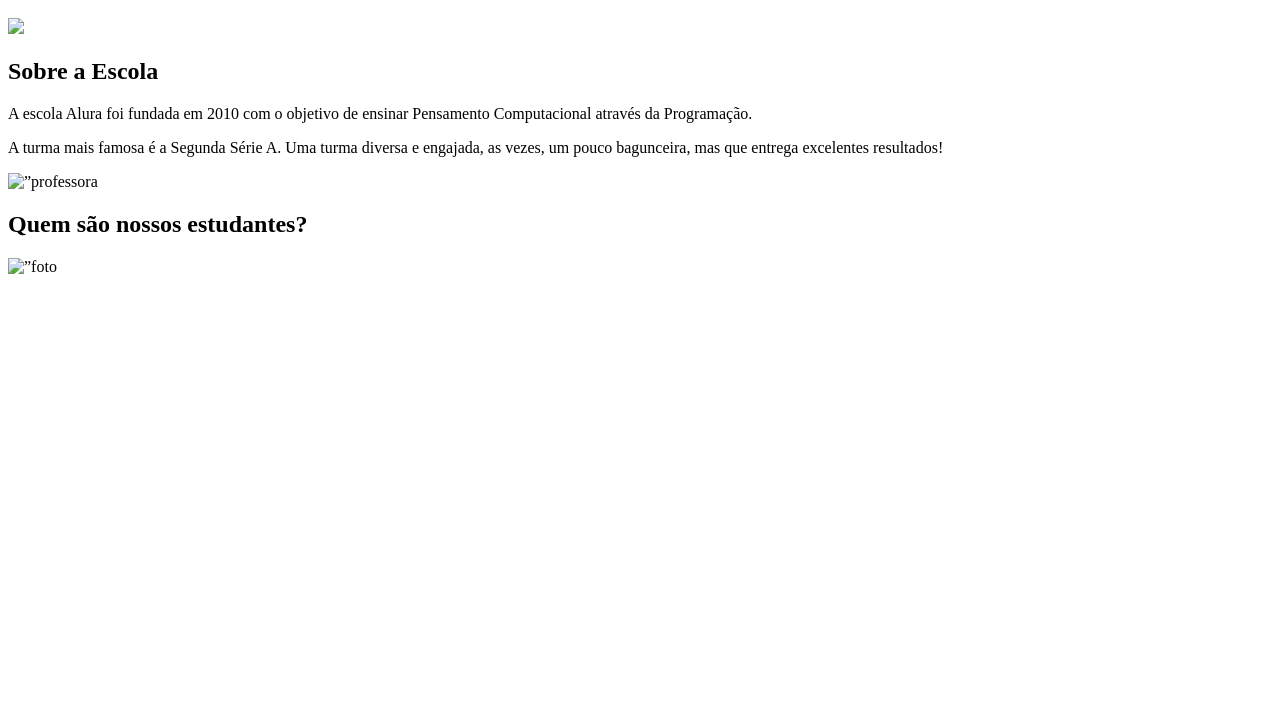
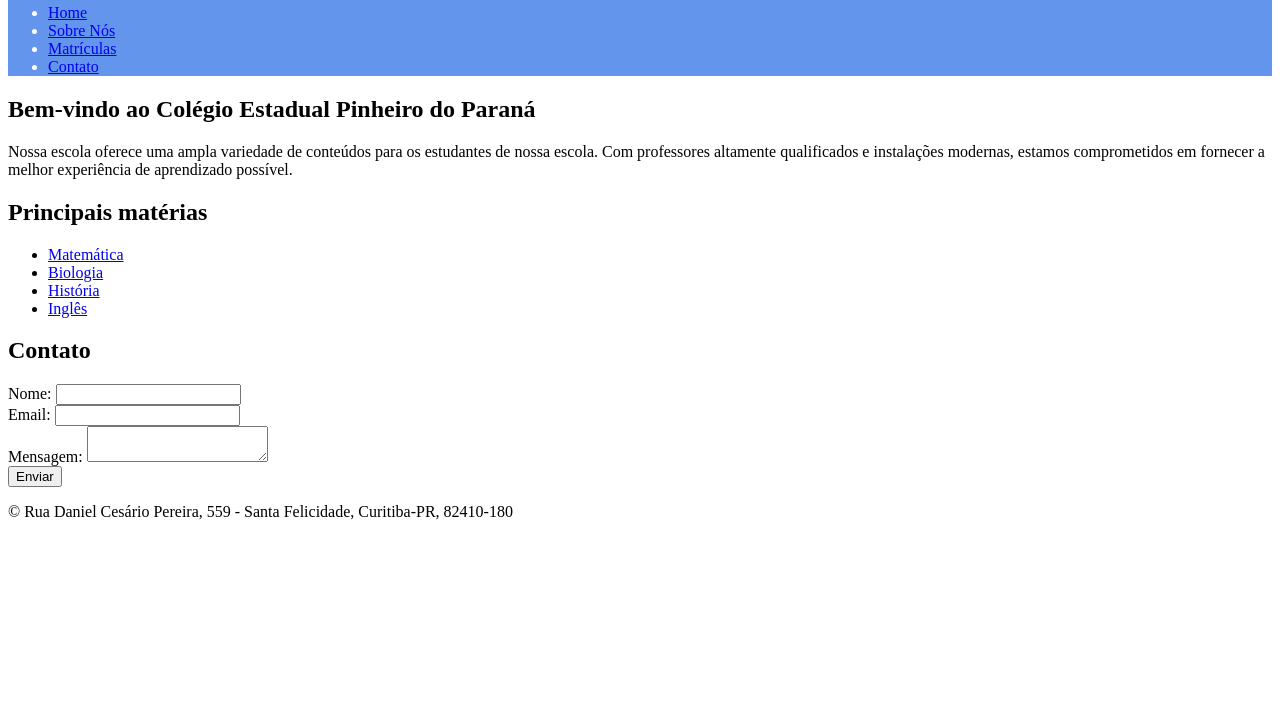
Before and after one commit to auzani02/CEPP, a plain HTML site: page index.html in a window 1280 px wide. Shown: the part 76-800 px from the top of the page. Drawn offline with Linux system fonts and the light colour scheme.

Commit message:
Atualizaçao

```diff
--- a/index.html
+++ b/index.html
@@ -1,65 +1,51 @@
 <!DOCTYPE html>
-<html lang="en">
+<html>
 <head>
-    <meta charset="UTF-8">
-    <meta http-equiv="X-UA-Compatible" content="IE=edge">
-    <meta name="viewport" content="width=device-width, initial-scale=1.0">
-    <title>Document</title>
-     <link rel="stylesheet" href="style.css" >
+	<title>CEPP</title>
+	<meta charset="UTF-8">
+	<link rel="stylesheet" type="text/css" href="style.css">
 </head>
 <body>
-    <header class=”cabecalho”></header>
-        <img src="" alt="">
-              <img src="/img/alurastart logo 1.png" logo 1.png” alt="logo da alura start">
-    <ul class=”cabecalho-lista-item”>
-        <li>Estudante</li>
-        <li>Escola</li>
-    </ul>
-</header>
+	<header>
+		<h1>Colégio Estadual Pinheiro do Paraná</h1>
+		<nav>
+			<ul>
+				<li><a href="#">Home</a></li>
+				<li><a href="#">Sobre Nós</a></li>
+				<li><a href="#">Matrículas</a></li>
+				<li><a href="#">Contato</a></li>
+			</ul>
+		</nav>
+	</header>
+	<main>
+		<section>
+			<h2>Bem-vindo ao Colégio Estadual Pinheiro do Paraná</h2>
+			<p>Nossa escola oferece uma ampla variedade de conteúdos para os estudantes de nossa escola. Com professores altamente qualificados e instalações modernas, estamos comprometidos em fornecer a melhor experiência de aprendizado possível.</p>
+		</section>
+		<section>
+			<h2>Principais matérias</h2>
+			<ul>
+				<li><a href="#">Matemática</a></li>
+				<li><a href="#">Biologia</a></li>
+				<li><a href="#">História</a></li>
+				<li><a href="#">Inglês</a></li>
+			</ul>
+		</section>
+		<section>
+			<h2>Contato</h2>
+			<form>
+				<label for="name">Nome:</label>
+					<input type="text" id="name" name="name"><br>
+				<label for="email">Email:</label>
+					<input type="email" id="email" name="email"><br>
+				<label for="message">Mensagem:</label>
+					<textarea id="message" name="message"></textarea><br>
+				<input type="submit" value="Enviar">
+			</form>
+		</section>
+	</main>
+	<footer>
+		<p>&copy; Rua Daniel Cesário Pereira, 559 - Santa Felicidade, Curitiba-PR, 82410-180</p>
+	</footer>
 </body>
 </html>
-<header></header>
-    <img class=”cabecalho-imagem” src=”./img/alurastart logo 1.png”
-    .cabecalho-imagem{
-    }
-    .cabecalho-imagem{
-        width: 20%;
-    }
-        >
-        <section class=”escola”>
-            <div class=”escola-conteudo”></div>
-        <h2 class=”escola-titulo”>Sobre a Escola</h2>
-        <p class=”escola-texto-um”>A escola Alura foi fundada em 2010 com o objetivo de
-            ensinar
-            Pensamento Computacional através da Programação. </p>
-            <p class=”escola-texto-dois”>A turma mais famosa é a Segunda Série A. Uma turma
-            diversa
-
-            e engajada, as vezes, um pouco bagunceira, mas
-
-            que entrega excelentes resultados!</p>
-        </div>
-        </section>
-    </body>
-    <img src=”./img/ href="End of school-rafiki (1).png" alt =”professora no quadro”>
-    <img class=”escola-imagem”src
-    .escola-imagem{
-        width:25%;
-        }
-        .escola {
-            background-image: linear-gradient(#383D58,#00c0eb);
-            }
-            .escola-conteudo{
-                width: 35%;
-                }
-             rel=”stylesheet” href=”style.css”>
-<link rel=”preconnect” href=”https://fonts.googleapis.com”>
-<link rel=”preconnect” href=”https://fonts.gstatic.com” crossorigin>
-<link href=”https://fonts.googleapis.com/
-css2?family=Inter:wght@700&familyPoppins:wght@400;700&displayswap”
-rel=”stylesheet”>
-</head>
-</section>
-<section class=”estudante”>
-    <h2 class=”estudante-titulo”>Quem são nossos estudantes?</h2>
-<img src=”./img/Marcelo 1.png” alt=”foto do estudante Marcelo”>
```
